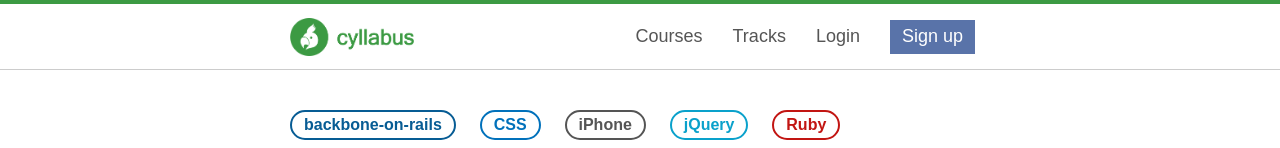
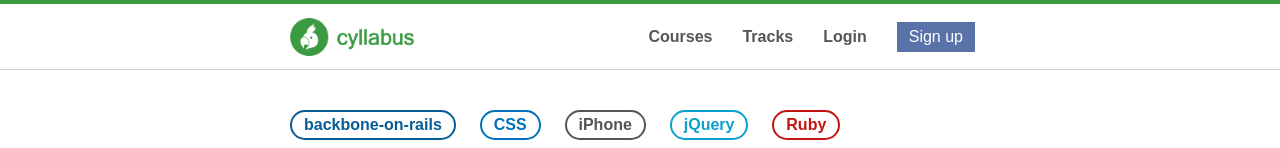
Before and after one commit to saiwaki/static-cyllabus-io, a website: page public/tracks.html in a window 1280 px wide. Shown: the top 148 px of the page. Drawn offline with Linux system fonts and the light colour scheme.

Commit message:
ヘッダー文字サイズを小さくし太く

```diff
--- a/public/style.css
+++ b/public/style.css
@@ -105,10 +105,11 @@ th, td{
   padding: 0px 15px;
 }
 #header .header-right ul li a{
-  font-size: 18px;
+  font-size: 16px;
   display: table-cell;
   vertical-align: middle;
   color: #555;
+  font-weight: 600;
 }
 #header .header-right ul li a:hover{
   color: #419968;
@@ -117,6 +118,7 @@ th, td{
   background-color: #5973a9;
   color: #fff;
   padding: 4px 12px;
+  font-weight: 400;
 }
 #header .header-right ul li.signup a:hover{
   background-color: #3c5b9a;
```
